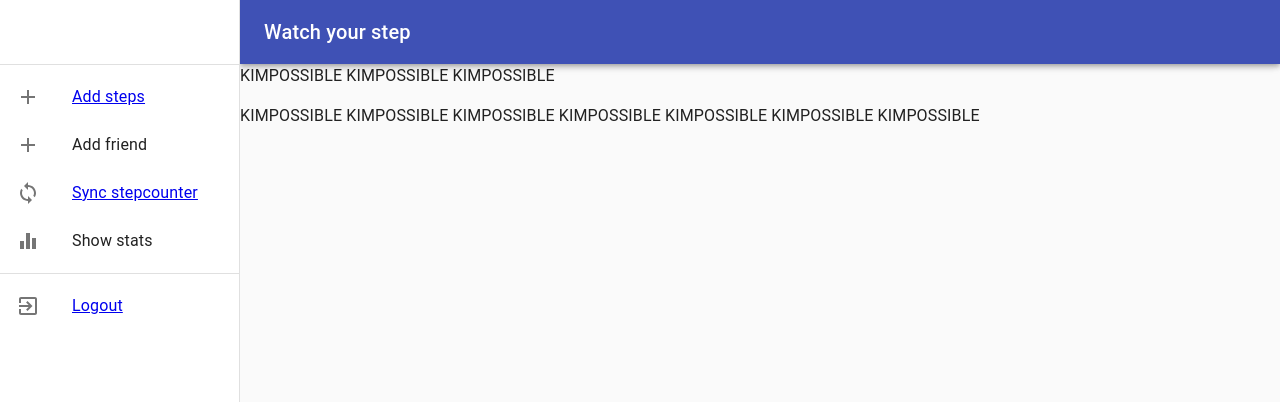
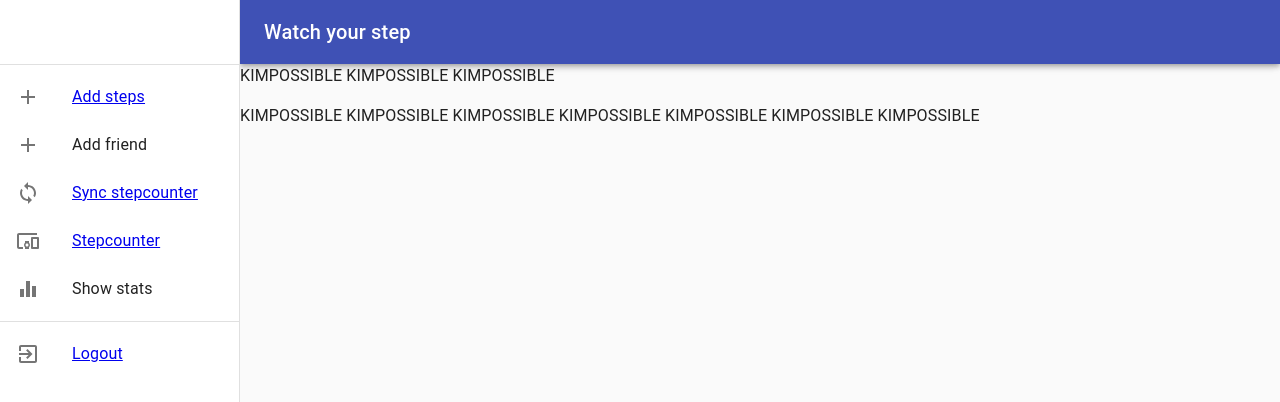
Before and after one commit to kimlintu/grupp17, a React (Create React App) app: page / in a window 1280 px wide. Shown: the top 402 px of the page. Built offline with nearby package versions, Linux system fonts and the light colour scheme.

Commit message:
added link and icon to stepcounter

```diff
--- a/src/view/drawerView.js
+++ b/src/view/drawerView.js
@@ -15,6 +15,7 @@
 import AddIcon from '@material-ui/icons/Add';
 import SyncIcon from '@material-ui/icons/Sync';
 import EqualizerIcon from '@material-ui/icons/Equalizer';
+import DevicesOtherIcon from '@material-ui/icons/DevicesOther';
 const drawerWidth = 240;
 
 const useStyles = makeStyles((theme) => ({
@@ -86,6 +87,14 @@
               <ListItemText primary={"Sync stepcounter"} />
             </ListItem>
           </Link>
+          <Link to="/stepcounter">
+            <ListItem button key={"Stepcounter"}>
+              <ListItemIcon>
+                <DevicesOtherIcon />
+              </ListItemIcon>
+              <ListItemText primary={"Stepcounter"} />
+            </ListItem>
+          </Link>
           <ListItem button key={"Show stats"}>
             <ListItemIcon>
               <EqualizerIcon />
```
